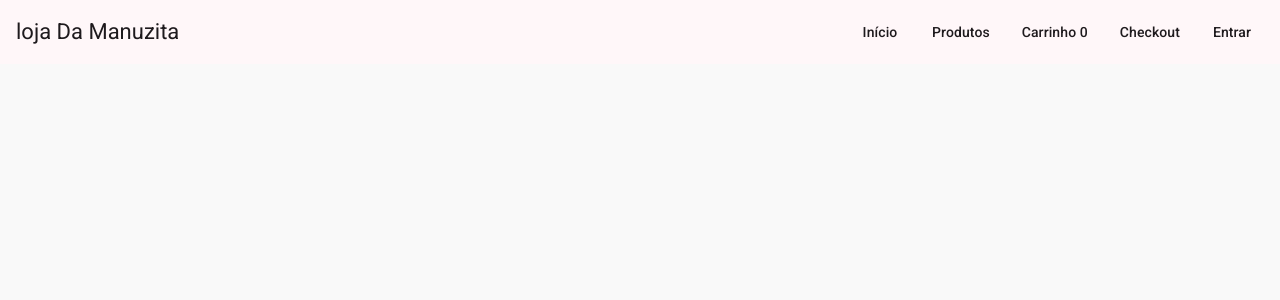
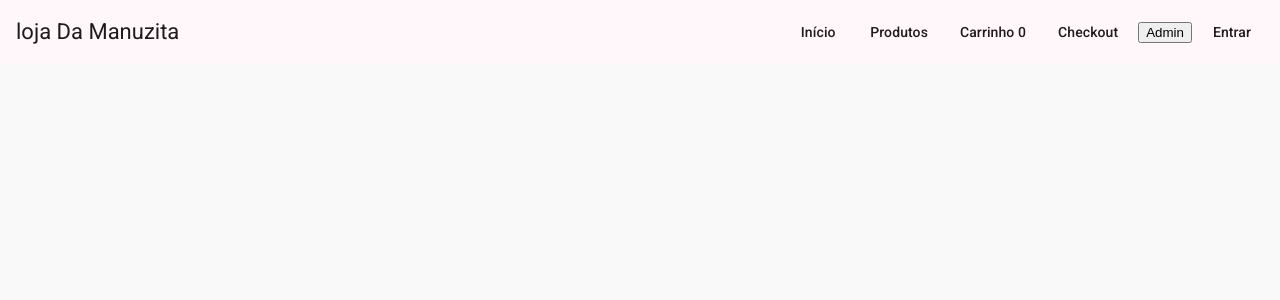
Before and after one commit to manuzita-12/-e-commerce, an Angular app: page / in a window 1280 px wide. Shown: the top 300 px of the page. Built offline with nearby package versions, Linux system fonts and the light colour scheme.

Commit message:
feat: adiciona botão para admin

```diff
--- a/src/app/shared/layout/header/header.html
+++ b/src/app/shared/layout/header/header.html
@@ -7,6 +7,7 @@
 <button mat-button routerLink="/produtos">Produtos</button>
 <button mat-button routerLink="/carrrinho">Carrinho  {{quantidadeHeader()}}</button>
 <button mat-button routerLink="/checkout">Checkout</button>
+<button matt-button routerLink="/admin">Admin</button>
 
 @if(usuarioLogado()){
     <span class="email-usuario">{{ usuarioAtual()?.email }}</span>
```
